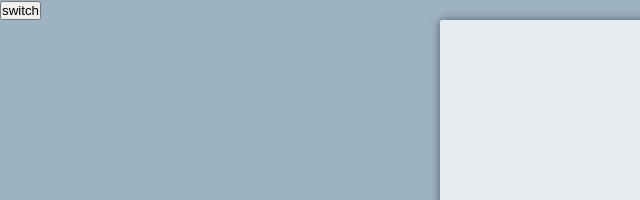
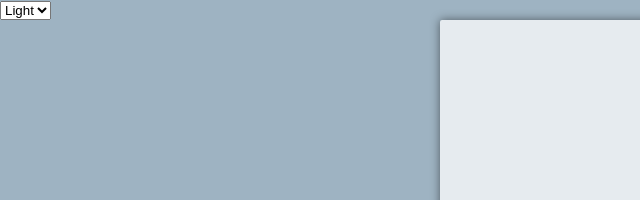
Before and after one commit to Austral1a/forms, a website built with webpack: page dist/index.html in a window 1280 px wide. Shown: the top 200 px of the page, 0-640 px from the left. Built offline with nearby package versions, Linux system fonts and the light colour scheme.

Commit message:
theme toggler as select

```diff
--- a/dist/index.html
+++ b/dist/index.html
@@ -9,7 +9,10 @@
 </head>
 <body>
     <header class="theme">
-        <button class="theme__button_change">switch</button>
+        <select class="theme_change">
+            <option class="theme__mode" value="light">Light</option>
+            <option class="theme__mode" value="dark">Dark</option>
+        </select>
     </header>
     <main>
         <form action="/" method="get" class="form-first">
```
